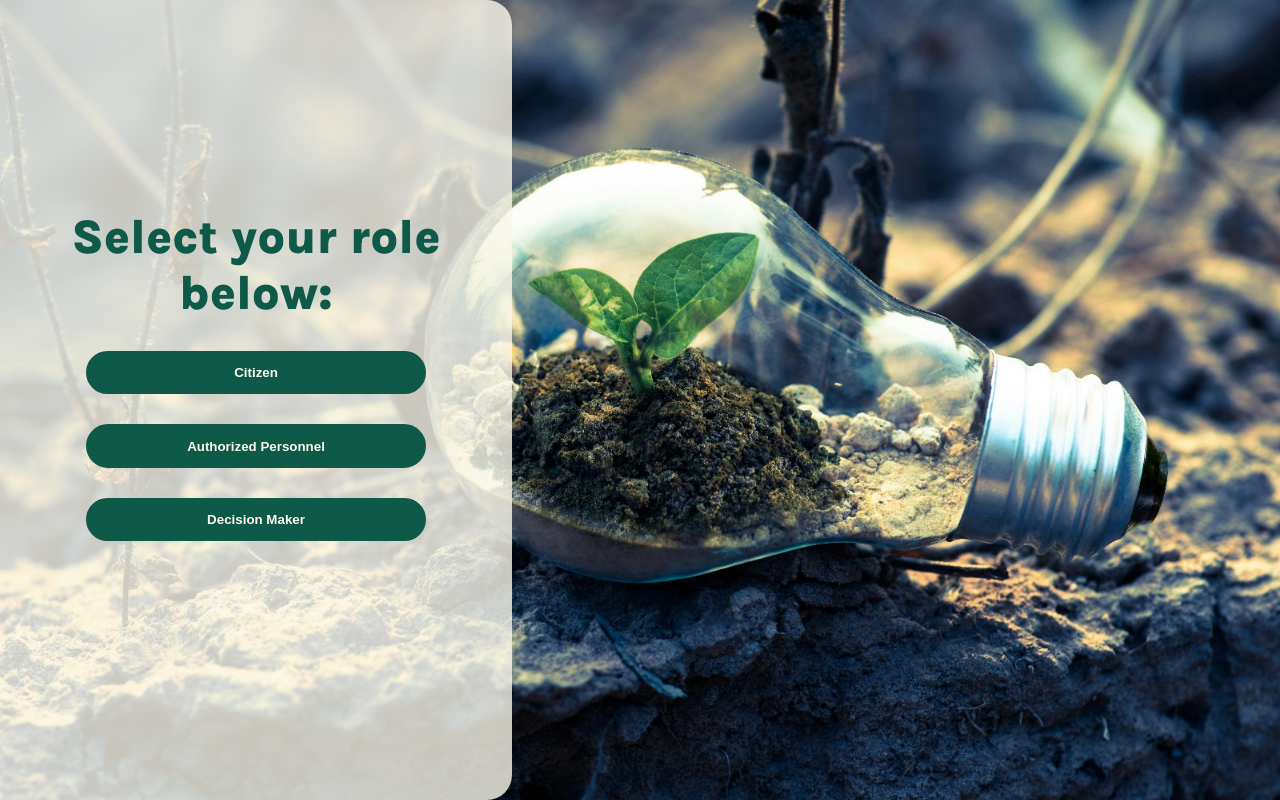
After one commit to leftercosmin/TidyTogether, a PHP site: page /view/account/select-role.php in a window 1280 px wide. The commit adds this page. Run offline with PHP 8.4, Linux system fonts and the light colour scheme.

Commit message:
select role page

```diff
--- a/controller/accountController.php
+++ b/controller/accountController.php
@@ -12,9 +12,9 @@ if (isset($_SESSION[CONN])) {
 
 // page switcher
 if ($_POST["whatPage"] == "Signup") {
-  require_once "view/signup.html";
+  require_once "view/signup.php";
 } else {
-  require_once "view/login.html";
+  require_once "view/login.php";
 }
 
 // credentials inserted
--- /dev/null
+++ b/view/account/select-role.php
@@ -0,0 +1,18 @@
+<!DOCTYPE html>
+<html lang="en">
+<head>
+    <meta charset="UTF-8" />
+    <title>Select Role</title>
+    <link rel="stylesheet" href="style.css" />
+</head>
+<body>
+<div class="wrapper">
+    <h1>Select your role below:</h1>
+    <form method="get" action="signup.php">
+        <button class="role-button" type="submit" name="role" value="citizen">Citizen</button>
+        <button class="role-button" type="submit" name="role" value="authorized">Authorized Personnel</button>
+        <button class="role-button" type="submit" name="role" value="decision-maker">Decision Maker</button>
+    </form>
+</div>
+</body>
+</html>
--- a/view/style.css
+++ b/view/account/style.css
@@ -19,7 +19,7 @@ html {
 
 body {
   min-height: 100vh;
-  background-image: url(media/background.jpg);
+  background-image: url(../media/background.jpg);
   background-size: cover;
   background-position: right;
   overflow: hidden;
@@ -126,3 +126,19 @@ a:hover {
 p {
   font-size: 18px;
 }
+
+.role-button {
+  display: flex;
+  flex-direction: column;
+  gap: 20px;
+  width: 85%;
+  align-items: center;
+}
+
+
+.role-buttons button {
+  padding: 1em;
+  font-size: 18px;
+  width: 100%;
+  max-width: 20em;
+}
```
Also changed, not shown: view/account/login.php (renamed from view/login.html, +4 -4 lines), view/account/signup.php (renamed from view/signup.html, +27 -10 lines).
